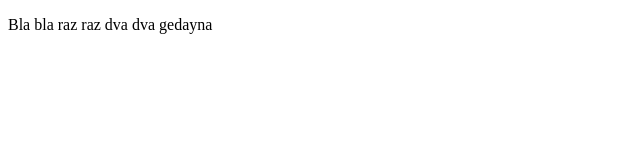
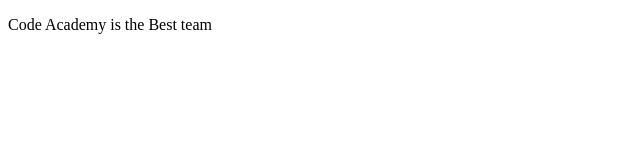
Before and after one commit to CodeAcademyTeam/newRepo, a plain HTML site: page index.html in a window 1280 px wide. Shown: the full height of the page, 0-640 px from the left. Drawn offline with Linux system fonts and the light colour scheme.

Commit message:
New changes

```diff
--- a/index.html
+++ b/index.html
@@ -4,7 +4,7 @@
 	<title></title>
 </head>
 <body>
-<p>Bla bla raz raz dva dva gedayna</p>
+<p>Code Academy is the Best team</p>
 
 </body>
 </html>
```
